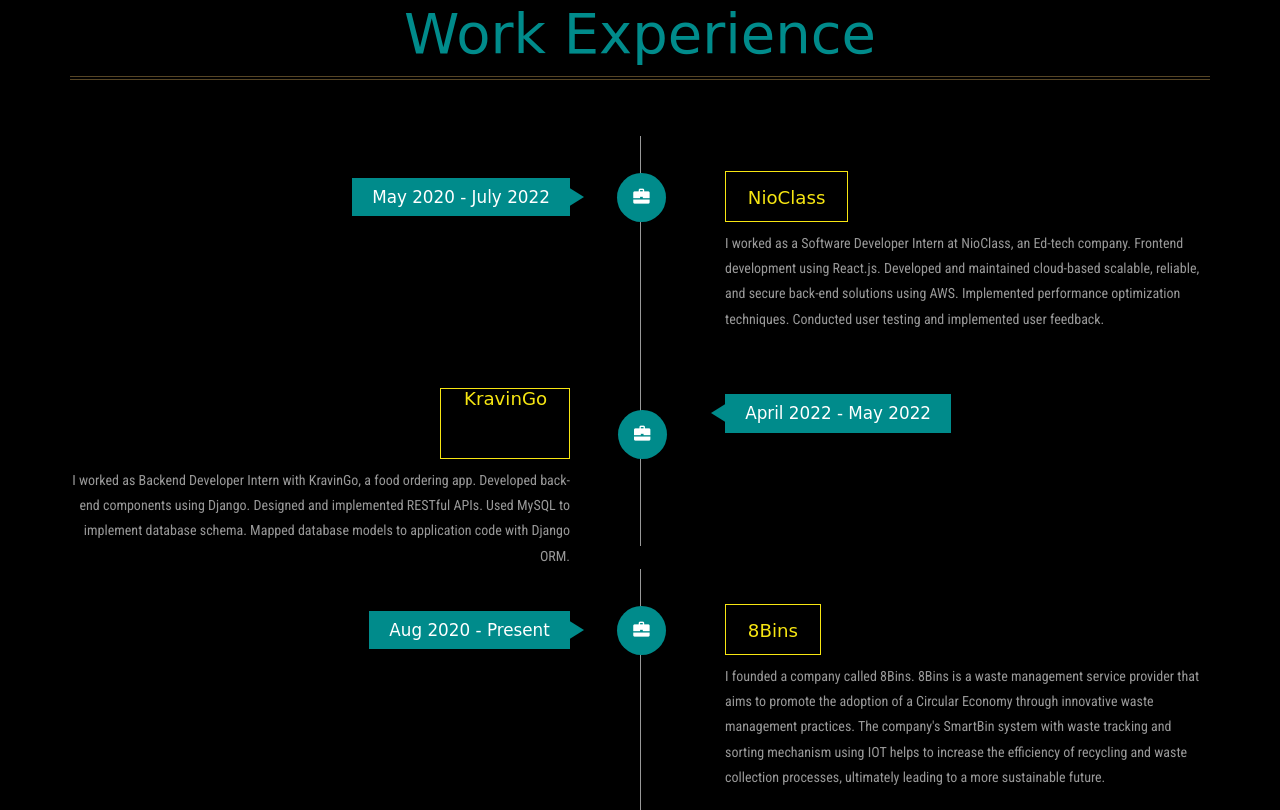
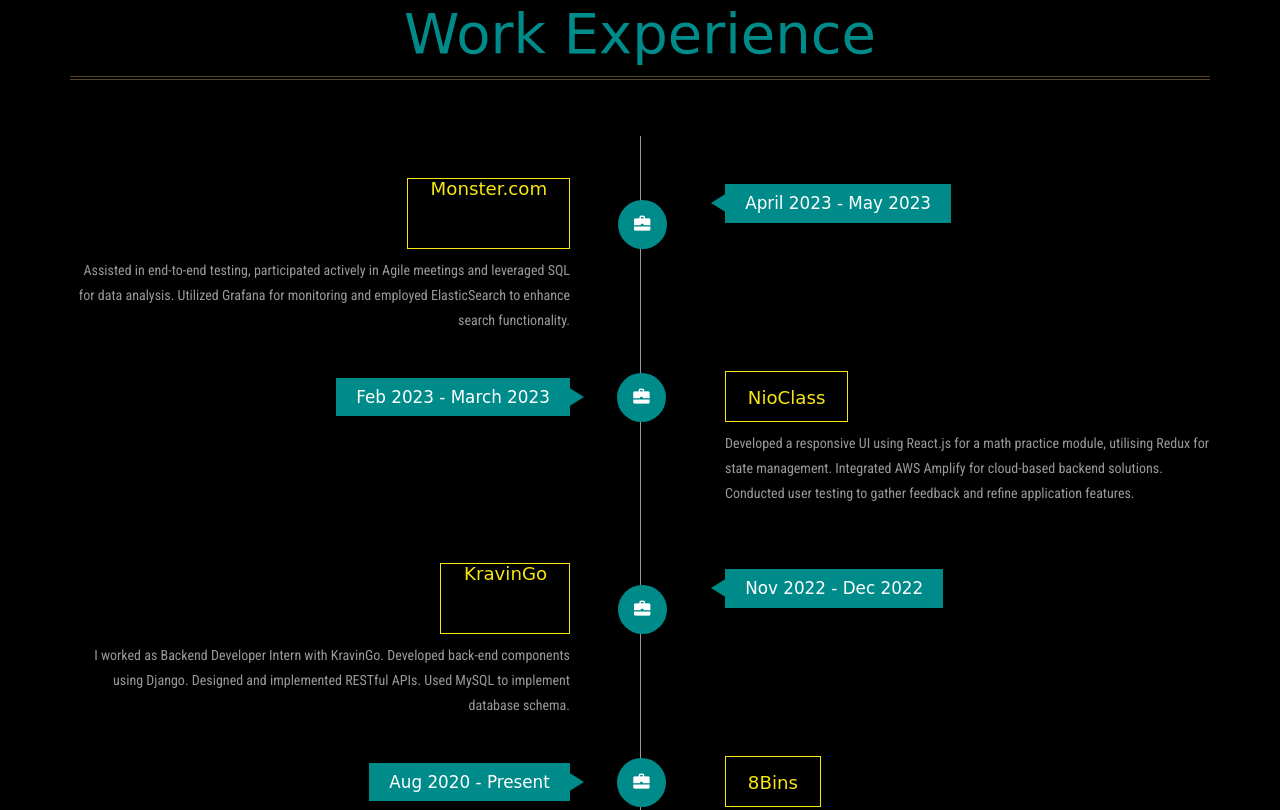
Before and after one commit to dakshgodara2001/dakshgodara2001.github.io, a plain HTML site: page index.html in a window 1280 px wide. Shown: the part 1137-1947 px from the top of the page. Drawn offline with Linux system fonts and the light colour scheme; a web font is replaced by a local one.

Commit message:
Update index.html

```diff
--- a/index.html
+++ b/index.html
@@ -137,22 +137,32 @@
 		<div class="container">
 			<h3 class="title">Work Experience</h3>
 			<div class="work-info">
+				<div class="col-md-6 work-right work-right2">
+					<h4> April 2023 - May 2023 </h4>
+				</div>
+				<div class="col-md-6 work-left work-left2">
+					<a href="" target="_blank"><h5> Monster.com <span class="glyphicon glyphicon-briefcase"> </span></h5></a>
+					<p>Assisted in end-to-end testing, participated actively in Agile meetings and leveraged SQL for data analysis. Utilized Grafana for monitoring and employed ElasticSearch to enhance search functionality.</p>
+				</div>
+				<div class="clearfix"> </div>
+			</div>
+			<div class="work-info">
 				<div class="col-md-6 work-left">
-					<h4>May 2020 - July 2022 </h4>
+					<h4>Feb 2023 - March 2023 </h4>
 				</div>
 				<div class="col-md-6 work-right">
 					<a href="" target="_blank"><h5><span class="glyphicon glyphicon-briefcase"> </span>NioClass</h5></a>
-					<p>I worked as a Software Developer Intern at NioClass, an Ed-tech company. Frontend development using React.js. Developed and maintained cloud-based scalable, reliable, and secure back-end solutions using AWS. Implemented performance optimization techniques. Conducted user testing and implemented user feedback.</p>
+					<p>Developed a responsive UI using React.js for a math practice module, utilising Redux for state management. Integrated AWS Amplify for cloud-based backend solutions. Conducted user testing to gather feedback and refine application features.</p>
 				</div>
 				<div class="clearfix"> </div>
 			</div>
 			<div class="work-info">
 				<div class="col-md-6 work-right work-right2">
-					<h4>April 2022 - May 2022 </h4>
+					<h4>Nov 2022 - Dec 2022 </h4>
 				</div>
 				<div class="col-md-6 work-left work-left2">
 					<a href="" target="_blank"><h5> KravinGo <span class="glyphicon glyphicon-briefcase"> </span></h5></a>
-					<p> I worked as Backend Developer Intern with  KravinGo, a food ordering app. Developed back-end components using Django. Designed and implemented RESTful APIs. Used MySQL to implement database schema. Mapped database models to application code with Django ORM.</p>
+					<p> I worked as Backend Developer Intern with  KravinGo. Developed back-end components using Django. Designed and implemented RESTful APIs. Used MySQL to implement database schema.</p>
 				</div>
 				<div class="clearfix"> </div>
 			</div>
@@ -181,7 +191,7 @@
 			</div>
 			<div class="work-info">
 				<div class="col-md-6 work-left">
-					<h4>Jun 2020 - Jul 2020 </h4>
+					<h4>July 2020 - Aug 2020 </h4>
 				</div>
 				<div class="col-md-6 work-right">
 					<a href="http://www.dtu.ac.in/Web/Departments/MCG/about/" target="_blank"><h5><span class="glyphicon glyphicon-briefcase"> </span>Multidisciplinary Centre for Geoinformatics, Delhi</h5></a>
```
